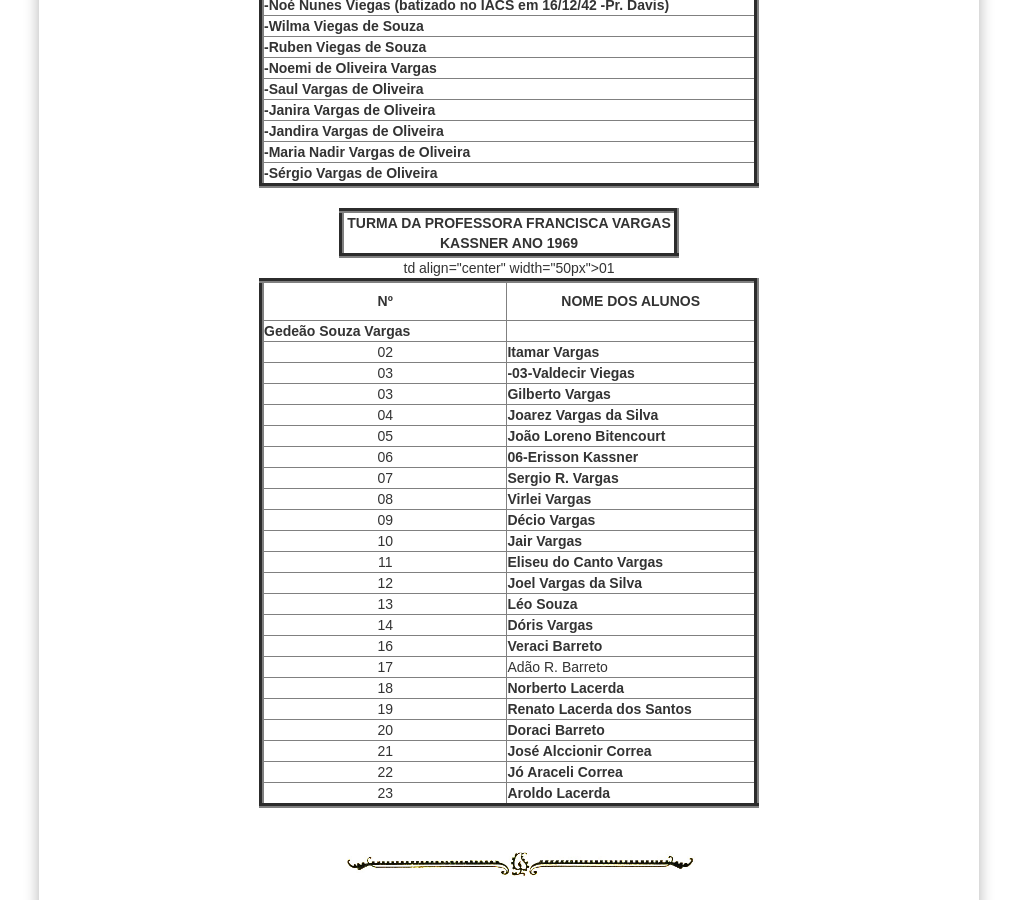
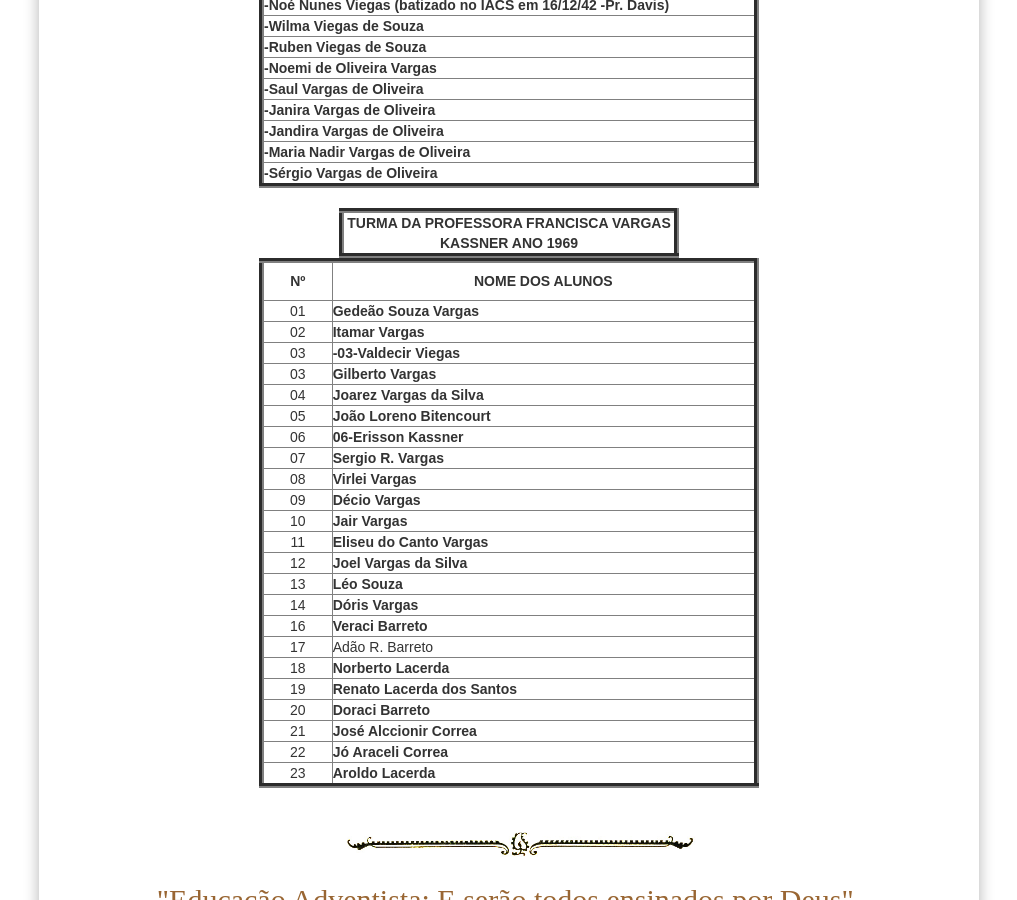
Before and after one commit to claudiovargas1955/claudiovargas1955.github.io, a Jekyll site: the page built from _pages/ensino-da-iasd-bosque.html, in a window 1280 px wide and 900 px high, scrolled down 1250 px. Shown: the whole window, without its empty margins (131-1148 px from the left). Built offline with Jekyll 4.4.1, drawn with Linux system fonts in a browser that asks for light colours; some web fonts are replaced.

Commit message:
Update ensino-da-iasd-bosque.html

```diff
--- a/_pages/ensino-da-iasd-bosque.html
+++ b/_pages/ensino-da-iasd-bosque.html
@@ -259,7 +259,7 @@ tr:hover{
         </tr>
 
          <tr>
-           td align="center" width="50px">01</td>
+           <td align="center" width="50px">01</td>
            <td align="left" width="300px"><b>Gedeão Souza Vargas</b></td>
 
         </tr>
```
